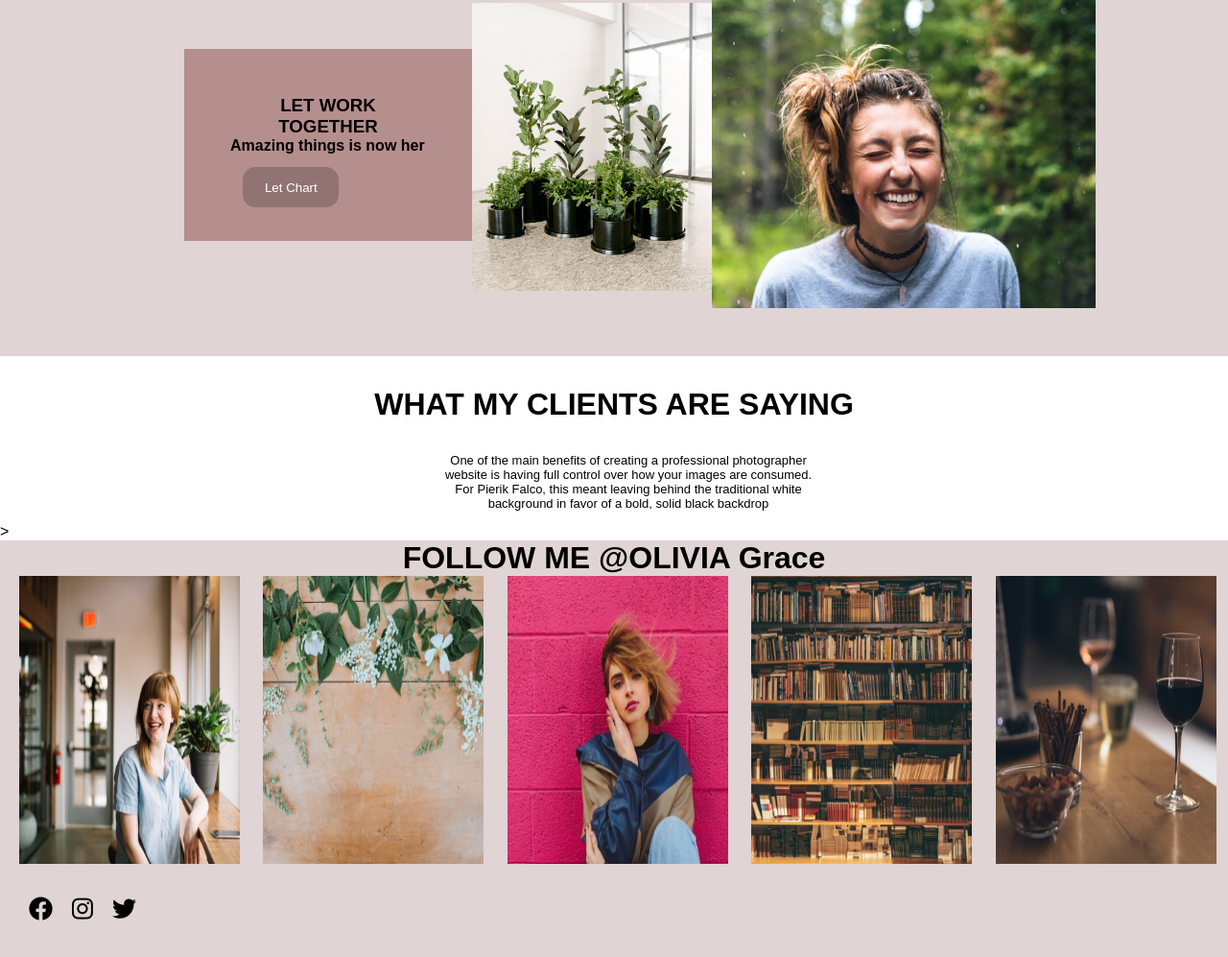
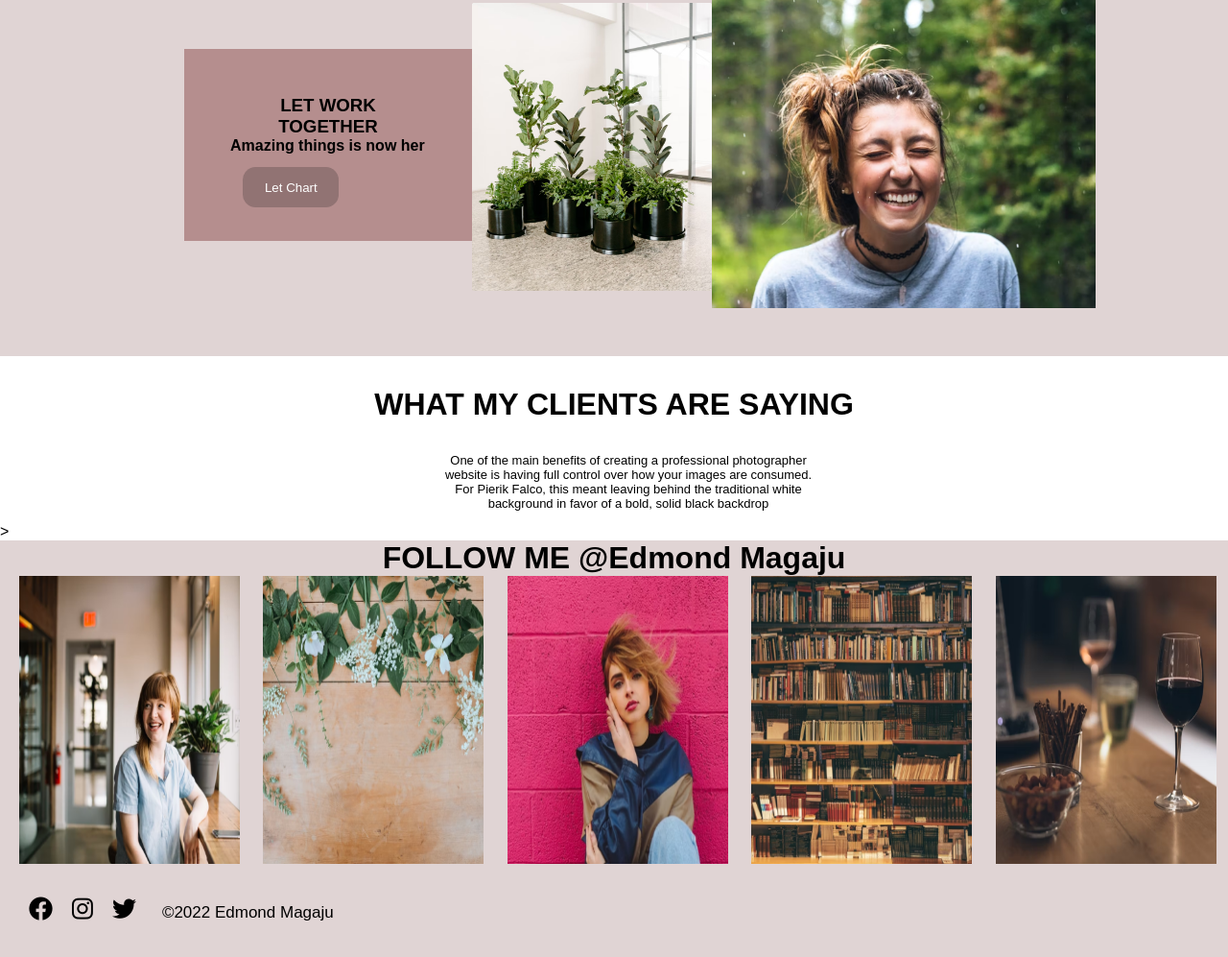
Before and after one commit to edmondirumva/ed, a plain HTML site: page index.html in a window 1280 px wide. Shown: the part 1247-2244 px from the top of the page at 96% size. Drawn offline with Linux system fonts and the light colour scheme.

Commit message:
some changes

```diff
--- a/index.html
+++ b/index.html
@@ -17,7 +17,7 @@
         <li>
             <a href="#">About us</a>
         </li>
-        <spam>Olivia Grace</spam>
+        <a>Edmond Magaju </a>
         <li>
             <a href="#">Contact</a>
         </li>
@@ -111,7 +111,7 @@
         </p>
         <div>&gt;</div>
         <div class="imgdiv">
-            <h1>FOLLOW ME @OLIVIA Grace</h1>
+            <h1>FOLLOW ME @Edmond Magaju</h1>
             <img src="./images/first.png" alt="" width="250px" height="300px" class="image">
 
             <img src="./images/second.png" alt="" width="250px" height="300px" class="image">
@@ -123,9 +123,7 @@
                 <i class="fa-brands fa-facebook"></i>
                 <i class="fa-brands fa-instagram"></i>
                 <i class="fa-brands fa-twitter"></i>
-            </div>
-            </div>
-
+            <p>&copy;2022 Edmond Magaju</p>
         </div>
 </body>
 </html>
--- a/index1.css
+++ b/index1.css
@@ -136,3 +136,6 @@ p{
 .icons i{
     padding: 10px;
 }
+ .icons p{
+    font-size: 17px;
+ }
```
